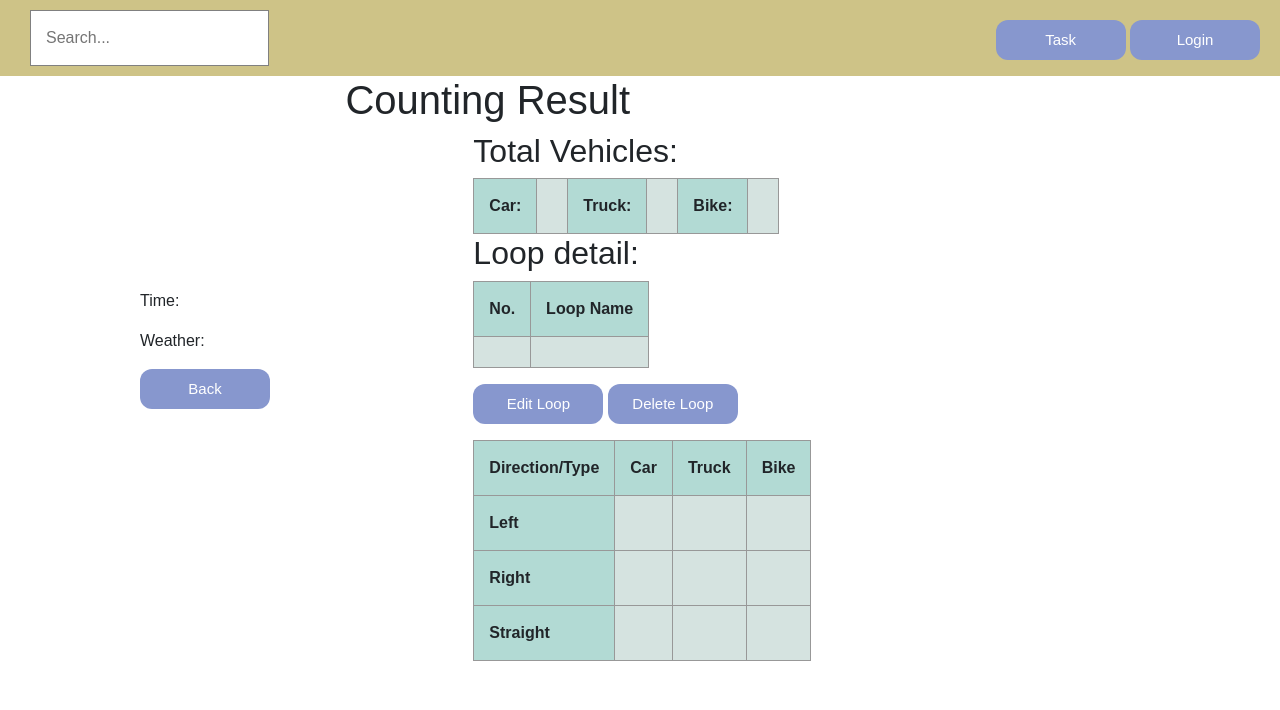
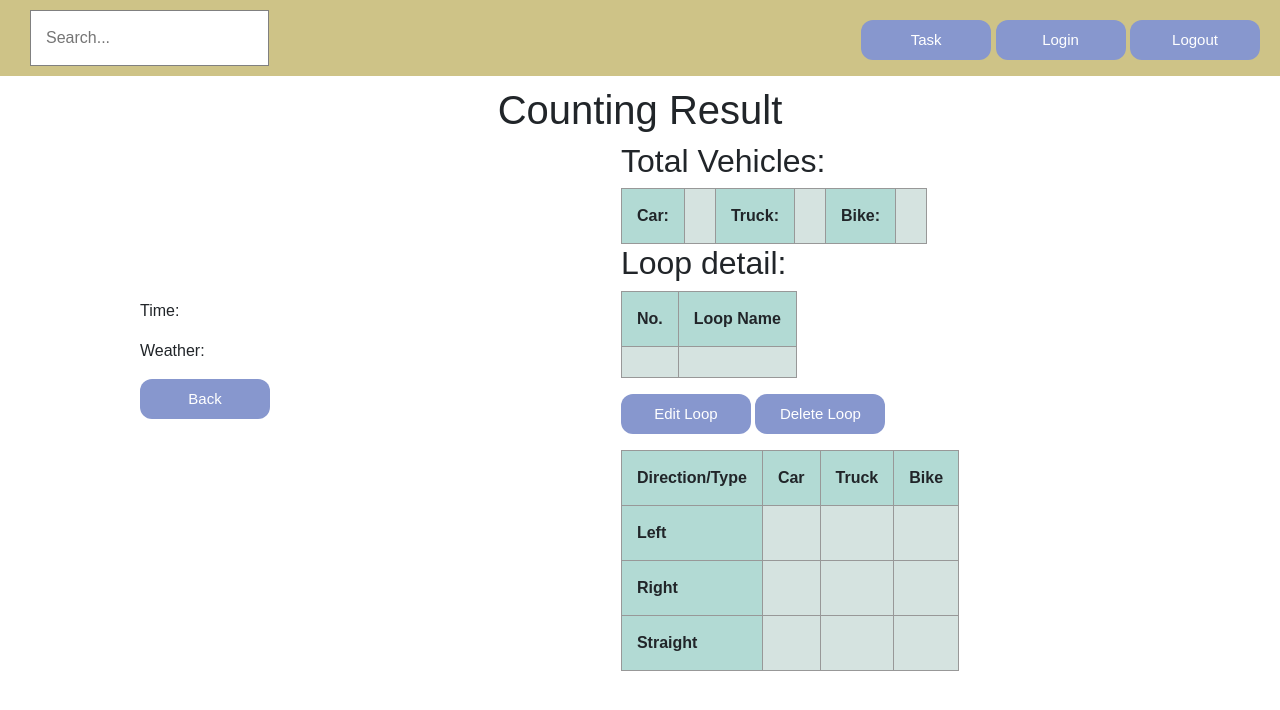
Before and after one commit to 6310682619/traffic-monitoring, a Django app: template trafficmonitoring/task/templates/task/result.html in a window 1280 px wide. Shown: the top 710 px of the page. Run offline with Django 4.2, Linux system fonts and the light colour scheme; the template is opened without the code that fills it, so the values that code supplies are empty; some libraries are stand-ins or nearby versions.

Commit message:
edit all page

```diff
--- a/trafficmonitoring/task/templates/task/layout.html
+++ b/trafficmonitoring/task/templates/task/layout.html
@@ -20,8 +20,6 @@
 
     <style>
         body {
-            padding: 0;
-            margin: 0;
             font-family: Arial, sans-serif,'Poppins';
         }
 
@@ -33,10 +31,6 @@
             margin-top: 10px;
             margin-bottom: 10px;
             padding: 10px 16px;
-        }
-
-        header {
-            text-align: center;
         }
 
         .rightbutton {
@@ -62,7 +56,7 @@
 
         .grid-container {
             display: grid;
-            grid-template-columns: 1fr 2fr;
+            grid-template-columns: auto auto;
             grid-template-rows: auto auto;
         }
 
@@ -94,10 +88,6 @@
 
         nav{
             background-color: #CEC387;
-        }
-
-        body{
-            margin: 0;
         }
 
         .search{
@@ -134,6 +124,7 @@
         }
 
         h1{
+            margin-top: 10px;
             text-align: center;
         }
 
@@ -158,7 +149,7 @@
         }
 
 
-            </style>
+        </style>
 
 </head>
 
--- a/trafficmonitoring/task/templates/task/result.html
+++ b/trafficmonitoring/task/templates/task/result.html
@@ -6,12 +6,13 @@
         <a class="rightbutton">
             <button class = "btn">Task</button>
             <button class = "btn">Login</button>
+            <button class = "btn">Logout</button>
         </a>
     </nav>
 
-    <header>
+    <div class="text-center">
         <h1>Counting Result</h1>
-    </header>
+    </div>
 
     <div class = "blockbody grid-container">
         <main class="main">
```
Also changed, not shown: trafficmonitoring/task/templates/task/create_task.html (+6 -1 lines), trafficmonitoring/task/templates/task/index.html (+4 -3 lines), trafficmonitoring/task/templates/task/mytask.html (+6 -1 lines).
